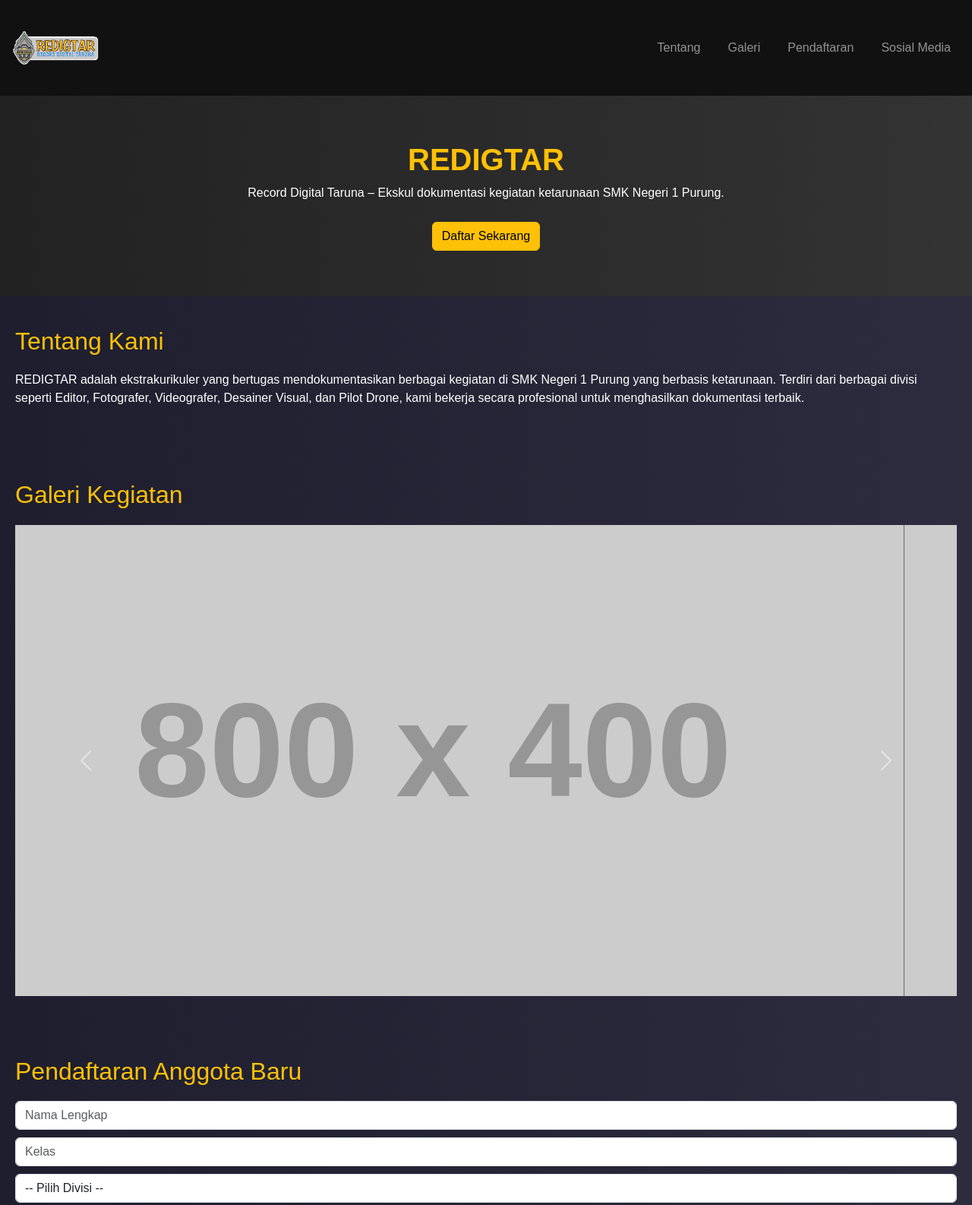
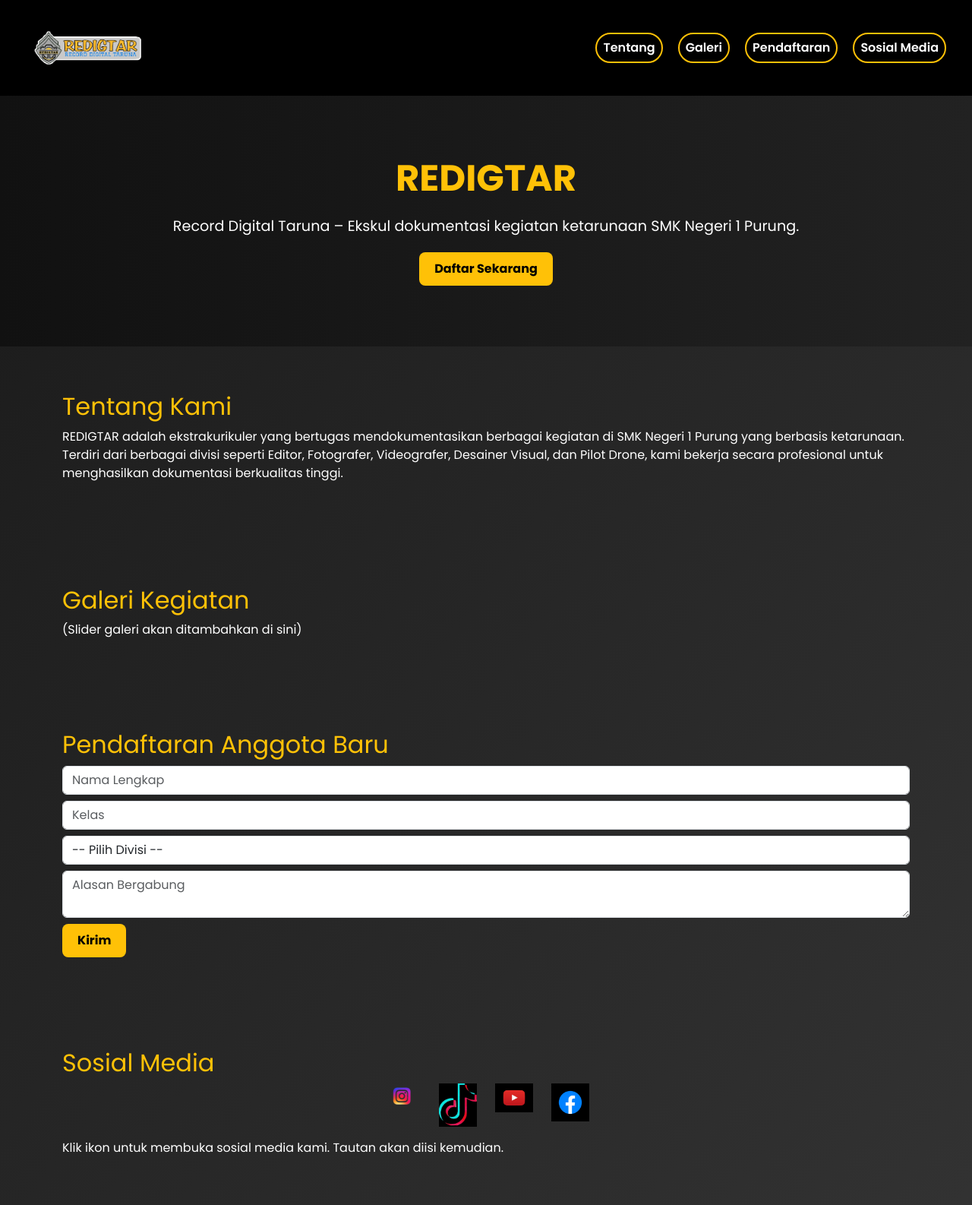
Before and after one commit to oobsidianfyuri/redigtar, a plain HTML site: page index.html in a window 1280 px wide. Shown: the top 1586 px of the page at 76% size. Drawn offline with nearby package versions, Linux system fonts and the light colour scheme; placeholder pictures from the web are drawn by us.

Commit message:
5Update index.html

```diff
--- a/index.html
+++ b/index.html
@@ -5,68 +5,86 @@
   <meta charset="UTF-8" />
   <meta name="viewport" content="width=device-width, initial-scale=1.0" />
   <title>REDIGTAR - Record Digital Taruna</title>
-  <link rel="stylesheet" href="https://cdn.jsdelivr.net/npm/bootstrap@5.3.0/dist/css/bootstrap.min.css" />
+  <link rel="stylesheet" href="https://cdn.jsdelivr.net/npm/bootstrap@5.3.0/dist/css/bootstrap.min.css">
+  <link rel="preconnect" href="https://fonts.googleapis.com">
+  <link rel="preconnect" href="https://fonts.gstatic.com" crossorigin>
+  <link href="https://fonts.googleapis.com/css2?family=Poppins:wght@400;600;700&display=swap" rel="stylesheet">
   <style>
     body {
-      background: linear-gradient(to right, #1e1e2f, #2c2c3e);
+      font-family: 'Poppins', sans-serif;
+      background: linear-gradient(to bottom right, #1a1a1a, #333);
       color: #fff;
-      font-family: Arial, sans-serif;
     }
 
     nav {
-      background-color: #111;
+      background-color: #000;
     }
 
-    nav a {
+    nav .nav-link {
       color: #fff;
-      margin-right: 20px;
+      font-weight: 600;
+      margin: 0 10px;
+      border: 2px solid #ffc107;
+      border-radius: 20px;
+      padding: 6px 12px;
+      transition: all 0.3s ease-in-out;
+    }
+
+    nav .nav-link:hover {
+      background-color: #ffc107;
+      color: #000;
     }
 
     header {
+      background: linear-gradient(to right, #111, #222);
       text-align: center;
-      padding: 60px 20px;
-      background: linear-gradient(to right, #222, #333);
+      padding: 80px 20px;
     }
 
     header h1 {
+      font-size: 3rem;
+      font-weight: 700;
       color: #ffc107;
+    }
+
+    header p {
+      font-size: 1.2rem;
+      margin: 20px 0;
+    }
+
+    .btn-primary {
+      background-color: #ffc107;
+      border: none;
+      color: #000;
       font-weight: bold;
+      border-radius: 8px;
+      padding: 10px 20px;
     }
 
     section {
-      padding: 40px 20px;
-    }
-
-    h2 {
-      color: #ffc107;
-      margin-bottom: 20px;
+      padding: 60px 20px;
     }
 
     footer {
       background-color: #111;
+      padding: 30px;
       text-align: center;
-      padding: 20px;
       color: #aaa;
-    }
-
-    .form-control,
-    .btn {
-      margin-top: 10px;
     }
   </style>
 </head>
 
 <body>
-  <nav class="navbar navbar-expand-lg navbar-dark px-10">
+  <nav class="navbar navbar-expand-lg navbar-dark px-4">
     <a class="navbar-brand" href="#">
-      <img src="logo1.png" alt="REDIGTAR Logo" width="150" height="100" />
+      <img src="logo1.png" alt="Logo REDIGTAR" style="height: 100px; width: auto; max-width: 100%; object-fit: contain;">
     </a>
     <div class="collapse navbar-collapse">
       <ul class="navbar-nav ms-auto">
         <li class="nav-item"><a class="nav-link" href="#tentang">Tentang</a></li>
         <li class="nav-item"><a class="nav-link" href="#galeri">Galeri</a></li>
         <li class="nav-item"><a class="nav-link" href="#daftar">Pendaftaran</a></li>
-        <li class="nav-item"><a class="nav-link" href="#sosial">Sosial Media</a></li>
+        <li class="nav-item"><a class="nav-link" href="#sosmed">Sosial Media</a></li>
       </ul>
     </div>
   </nav>
@@ -74,48 +92,31 @@
   <header>
     <h1>REDIGTAR</h1>
     <p>Record Digital Taruna – Ekskul dokumentasi kegiatan ketarunaan SMK Negeri 1 Purung.</p>
-    <a href="#daftar" class="btn btn-warning">Daftar Sekarang</a>
+    <a href="#daftar" class="btn btn-primary">Daftar Sekarang</a>
   </header>
 
   <section id="tentang">
-    <h2>Tentang Kami</h2>
-    <p>
-      REDIGTAR adalah ekstrakurikuler yang bertugas mendokumentasikan berbagai kegiatan di SMK Negeri 1 Purung
-      yang berbasis ketarunaan. Terdiri dari berbagai divisi seperti Editor, Fotografer, Videografer,
-      Desainer Visual, dan Pilot Drone, kami bekerja secara profesional untuk menghasilkan dokumentasi terbaik.
-    </p>
+    <div class="container">
+      <h2 class="text-warning">Tentang Kami</h2>
+      <p>REDIGTAR adalah ekstrakurikuler yang bertugas mendokumentasikan berbagai kegiatan di SMK Negeri 1 Purung yang berbasis ketarunaan. Terdiri dari berbagai divisi seperti Editor, Fotografer, Videografer, Desainer Visual, dan Pilot Drone, kami bekerja secara profesional untuk menghasilkan dokumentasi berkualitas tinggi.</p>
+    </div>
   </section>
 
   <section id="galeri">
-    <h2>Galeri Kegiatan</h2>
-    <div id="carouselExampleIndicators" class="carousel slide" data-bs-ride="carousel">
-      <div class="carousel-inner">
-        <div class="carousel-item active">
-          <img src="https://via.placeholder.com/800x400?text=Kegiatan+1" class="d-block w-100" alt="Kegiatan 1" />
-        </div>
-        <div class="carousel-item">
-          <img src="https://via.placeholder.com/800x400?text=Kegiatan+2" class="d-block w-100" alt="Kegiatan 2" />
-        </div>
-        <div class="carousel-item">
-          <img src="https://via.placeholder.com/800x400?text=Kegiatan+3" class="d-block w-100" alt="Kegiatan 3" />
-        </div>
-      </div>
-      <button class="carousel-control-prev" type="button" data-bs-target="#carouselExampleIndicators" data-bs-slide="prev">
-        <span class="carousel-control-prev-icon" aria-hidden="true"></span>
-      </button>
-      <button class="carousel-control-next" type="button" data-bs-target="#carouselExampleIndicators" data-bs-slide="next">
-        <span class="carousel-control-next-icon" aria-hidden="true"></span>
-      </button>
+    <div class="container">
+      <h2 class="text-warning">Galeri Kegiatan</h2>
+      <div class="galeri-placeholder">(Slider galeri akan ditambahkan di sini)</div>
     </div>
   </section>
 
   <section id="daftar">
-    <h2>Pendaftaran Anggota Baru</h2>
-    <form action="https://script.google.com/macros/s/AKfycbyUEkhAT7tQciMgZg1f9HY23lCACIexxCChTKAkfZdBK8vXalDFlvwj45A7mr4eG6A2/exec" method="POST">
-      <input type="text" name="nama" placeholder="Nama Lengkap" class="form-control" required />
-      <input type="text" name="kelas" placeholder="Kelas" class="form-control" required />
-      <select name="divisi" class="form-control" required>
-       <option value="">-- Pilih Divisi --</option>
+    <div class="container">
+      <h2 class="text-warning">Pendaftaran Anggota Baru</h2>
+      <form action="https://formsubmit.co/fanyajisaputro45@gmail.com" method="POST">
+        <input type="text" name="nama" placeholder="Nama Lengkap" required class="form-control my-2">
+        <input type="text" name="kelas" placeholder="Kelas" required class="form-control my-2">
+        <select name="divisi" required class="form-control my-2">
+          <option value="">-- Pilih Divisi --</option>
           <option value="Editor">Editor</option>
           <option value="Fotografer">Fotografer</option>
           <option value="Videografer">Videografer</option>
@@ -123,26 +124,29 @@
           <option value="Pilot Drone">Pilot Drone</option>
           <option value="Konten Kreator">Konten Kreator</option>
           <option value="Jurnalistik">Jurnalistik</option>
-      </select>
-      <textarea name="alasan" class="form-control" placeholder="Alasan Bergabung" required></textarea>
-      <button type="submit" class="btn btn-warning">Kirim</button>
-    </form>
+        </select>
+        <textarea name="alasan" placeholder="Alasan Bergabung" required class="form-control my-2"></textarea>
+        <button type="submit" class="btn btn-primary">Kirim</button>
+      </form>
+    </div>
   </section>
 
-  <section id="sosial">
-    <h2>Sosial Media</h2>
-    <p>Ikuti kami di media sosial untuk update terbaru kegiatan:</p>
-    <ul>
-      <li><a href="#" class="text-warning">Instagram: @redigtar.smk1purung</a></li>
-      <li><a href="#" class="text-warning">YouTube: REDIGTAR OFFICIAL</a></li>
-    </ul>
-  </section>
+  <section id="sosmed">
+  <div class="container">
+    <h2 class="text-warning">Sosial Media</h2>
+    <div class="d-flex flex-wrap gap-4 justify-content-center">
+      <a href="#" target="_blank"><img src="instagram.png" alt="Instagram" width="50"></a>
+      <a href="#" target="_blank"><img src="tiktok.png" alt="TikTok" width="50"></a>
+      <a href="#" target="_blank"><img src="youtube.png" alt="YouTube" width="50"></a>
+      <a href="#" target="_blank"><img src="facebook.png" alt="Facebook" width="50"></a>
+    </div>
+    <p class="mt-3">Klik ikon untuk membuka sosial media kami. Tautan akan diisi kemudian.</p>
+  </div>
+</section>
 
   <footer>
-    <p>&copy; 2025 REDIGTAR | SMK Negeri 1 Purung</p>
+    <p>&copy; 2025 REDIGTAR. All rights reserved.</p>
   </footer>
-
-  <script src="https://cdn.jsdelivr.net/npm/bootstrap@5.3.0/dist/js/bootstrap.bundle.min.js"></script>
 </body>
 
 </html>
```
